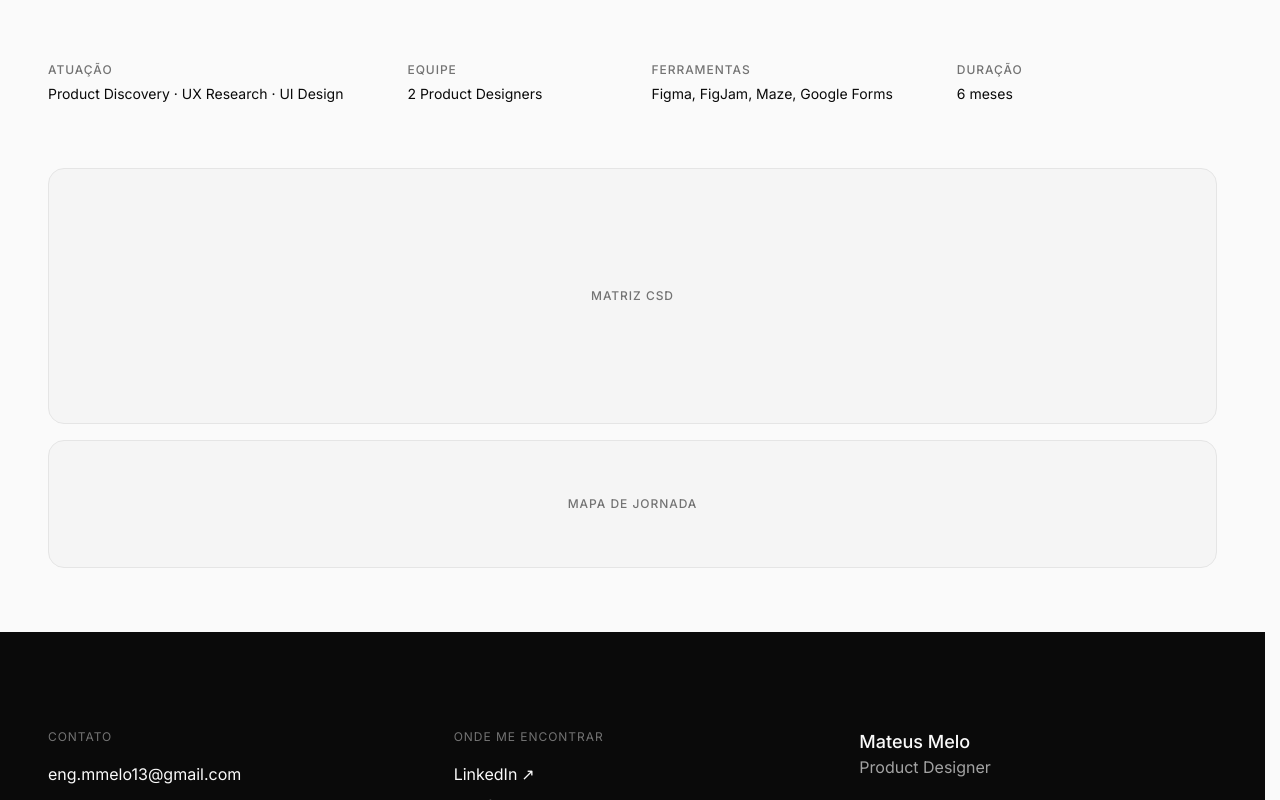
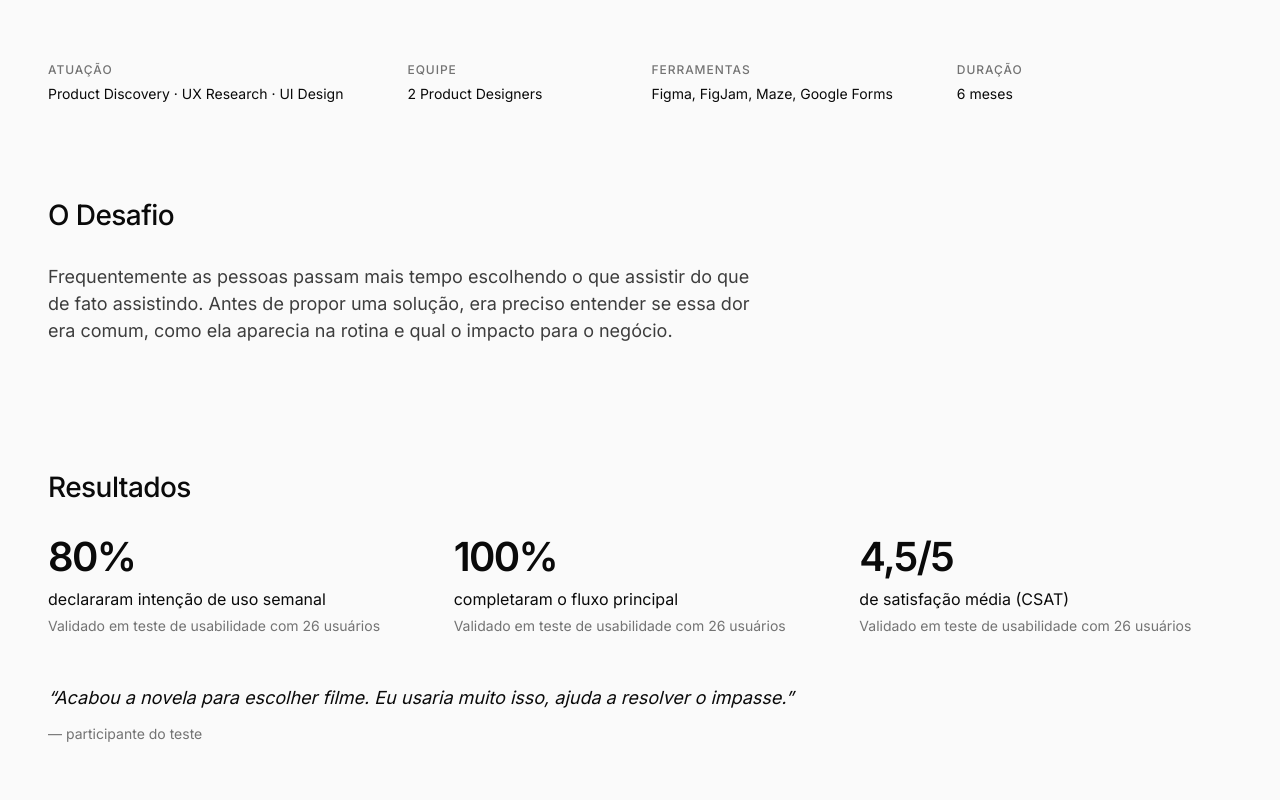
Before and after one commit to MMeloux/portfolio, a Next.js app: page /cases/preview in a window 1280 px wide. Shown: the part 920-1720 px from the top of the page. Built offline with nearby package versions, Linux system fonts and the light colour scheme.

Commit message:
feat: adiciona CaseSection, MetricBlock e Quote ao template de case

```diff
--- a/app/cases/preview/page.tsx
+++ b/app/cases/preview/page.tsx
@@ -3,6 +3,9 @@
 
 import CaseHero from "@/components/CaseHero"
 import CaseMeta from "@/components/CaseMeta"
+import CaseSection from "@/components/CaseSection"
+import MetricBlock from "@/components/MetricBlock"
+import Quote from "@/components/Quote"
 import ArtefatoPlaceholder from "@/components/ArtefatoPlaceholder"
 
 export default function PreviewPage() {
@@ -26,6 +29,39 @@ export default function PreviewPage() {
         ]}
       />
 
+      {/* 3. O Desafio — CaseSection com parágrafo simples */}
+      <CaseSection titulo="O Desafio">
+        <p className="text-body-lg leading-body-lg text-gray-900 max-w-[720px]">
+          Frequentemente as pessoas passam mais tempo escolhendo o que assistir do que de fato assistindo. Antes de propor uma solução, era preciso entender se essa dor era comum, como ela aparecia na rotina e qual o impacto para o negócio.
+        </p>
+      </CaseSection>
+
+      {/* 4. Resultados — três MetricBlock lado a lado + Quote */}
+      <CaseSection titulo="Resultados">
+        {/* Distribuição provisória só para o preview — decidiremos a final depois */}
+        <div className="grid grid-cols-1 md:grid-cols-3 gap-12 mb-12">
+          <MetricBlock
+            numero="80%"
+            descricao="declararam intenção de uso semanal"
+            contexto="Validado em teste de usabilidade com 26 usuários"
+          />
+          <MetricBlock
+            numero="100%"
+            descricao="completaram o fluxo principal"
+            contexto="Validado em teste de usabilidade com 26 usuários"
+          />
+          <MetricBlock
+            numero="4,5/5"
+            descricao="de satisfação média (CSAT)"
+            contexto="Validado em teste de usabilidade com 26 usuários"
+          />
+        </div>
+        <Quote
+          texto="Acabou a novela para escolher filme. Eu usaria muito isso, ajuda a resolver o impasse."
+          atribuicao="participante do teste"
+        />
+      </CaseSection>
+
       {/* Placeholders soltos para inspeção visual do componente isolado */}
       <div className="bg-paper px-6 md:px-12 pb-16 pt-8">
         <div className="max-w-[1200px] mx-auto flex flex-col gap-4">
--- a/app/globals.css
+++ b/app/globals.css
@@ -21,7 +21,7 @@
   --text-h1: 2.5rem;
   --text-h2: 1.75rem;
   --text-h3: 1.25rem;
-  --text-metric: 3.5rem;
+  --text-metric: 2.5rem;
   --text-case-title: 3.5rem;
   --text-body-lg: 1.125rem;
   --text-body: 1rem;
--- /dev/null
+++ b/components/CaseSection.tsx
@@ -0,0 +1,19 @@
+import type { ReactNode } from "react"
+
+type Props = {
+  titulo: string
+  children: ReactNode
+}
+
+export default function CaseSection({ titulo, children }: Props) {
+  return (
+    <section className="bg-paper py-16 px-6 md:px-12">
+      <div className="max-w-[1200px] mx-auto">
+        <h2 className="text-h2 font-medium tracking-h2 leading-tight text-ink mb-8">
+          {titulo}
+        </h2>
+        {children}
+      </div>
+    </section>
+  )
+}
--- /dev/null
+++ b/components/MetricBlock.tsx
@@ -0,0 +1,21 @@
+type Props = {
+  numero: string
+  descricao: string
+  contexto: string
+}
+
+export default function MetricBlock({ numero, descricao, contexto }: Props) {
+  return (
+    <div className="flex flex-col">
+      <span className="text-metric font-semibold tracking-metric leading-tight text-ink">
+        {numero}
+      </span>
+      <p className="text-body text-ink mt-2">
+        {descricao}
+      </p>
+      <p className="text-body-sm text-gray-600 mt-1">
+        {contexto}
+      </p>
+    </div>
+  )
+}
--- /dev/null
+++ b/components/Quote.tsx
@@ -0,0 +1,17 @@
+type Props = {
+  texto: string
+  atribuicao: string
+}
+
+export default function Quote({ texto, atribuicao }: Props) {
+  return (
+    <figure>
+      <blockquote className="text-body-lg leading-body-lg text-ink italic">
+        “{texto}”
+      </blockquote>
+      <figcaption className="text-body-sm text-gray-600 mt-3">
+        — {atribuicao}
+      </figcaption>
+    </figure>
+  )
+}
```
